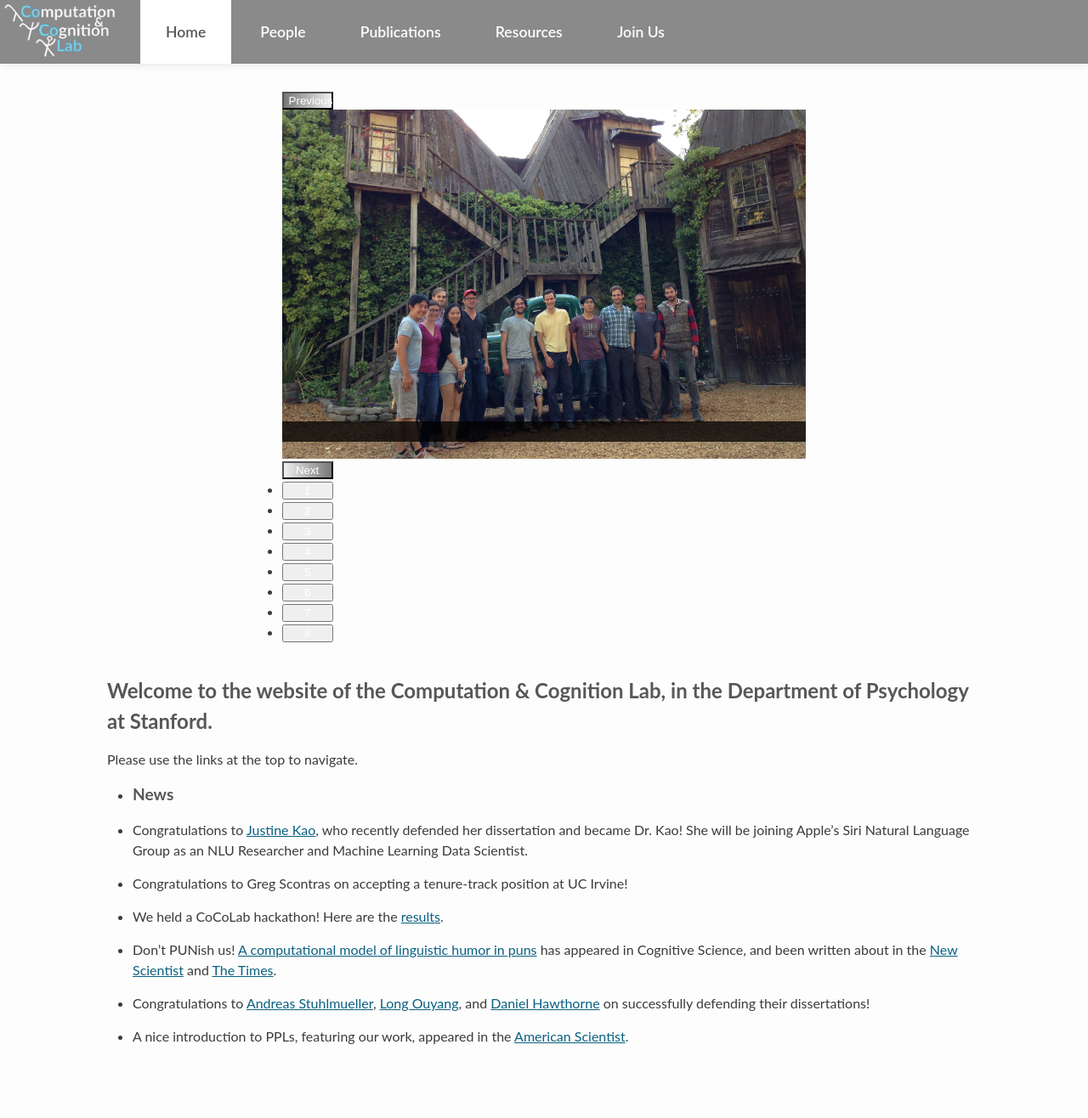
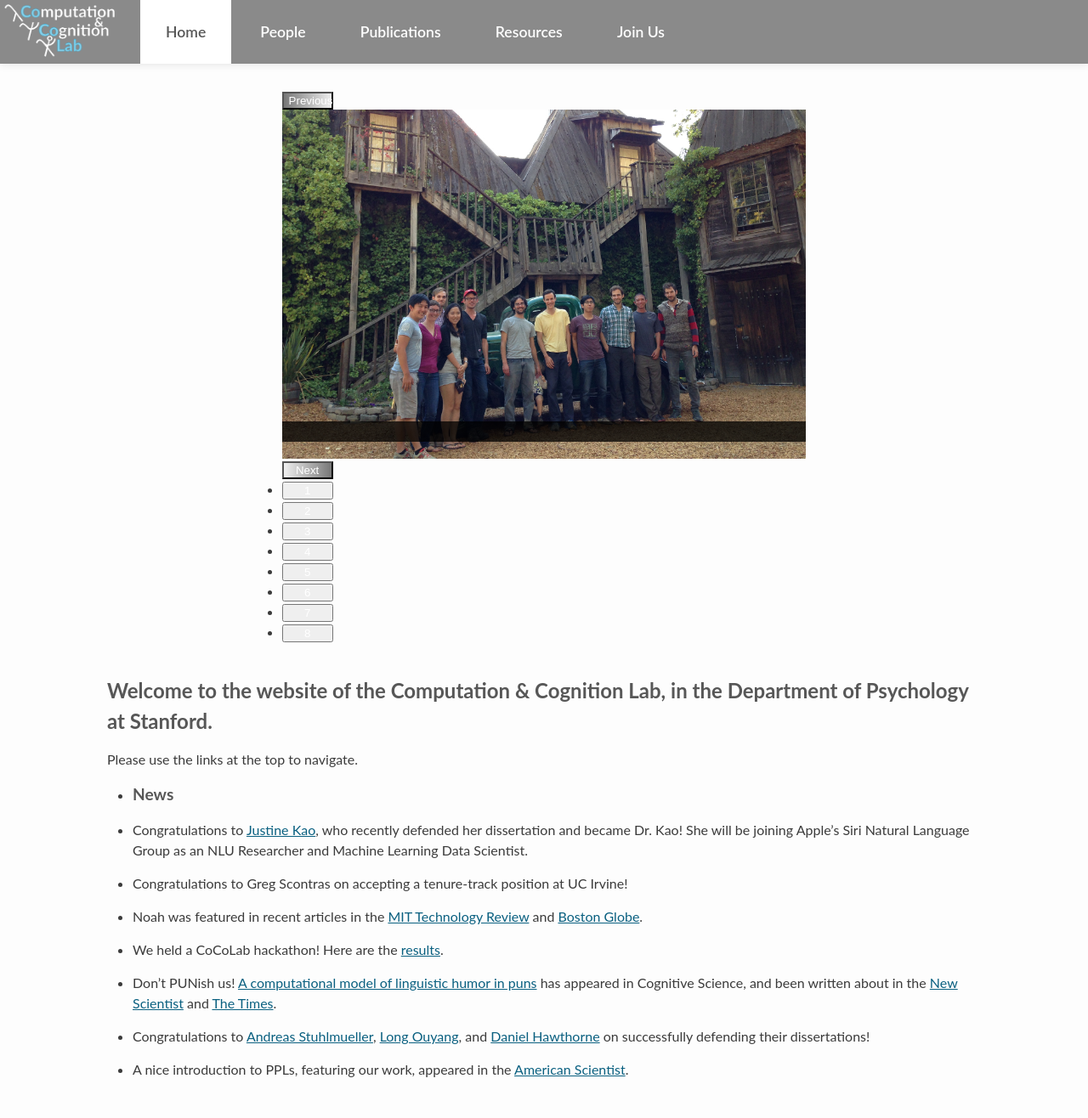
Before and after one commit to stanford-cocolab/cocolab.stanford.edu, a Jekyll site: the page built from 00-index.md, in a window 1280 px wide. Shown: the whole page at 85% size. Built offline with Jekyll 4.4.1, drawn with Linux system fonts in a browser that asks for light colours; nearby versions of some CDN libraries; Markdown is read by kramdown in place of the engine named in the settings; before the commit the page ends 1277 px from its top, so only the background shows below that.

Commit message:
Add links to some pop articles in news

```diff
--- a/00-index.md
+++ b/00-index.md
@@ -16,6 +16,8 @@ Please use the links at the top to navigate.
 
 * Congratulations to Greg Scontras on accepting a tenure-track position at UC Irvine!
 
+* Noah was featured in recent articles in the [MIT Technology Review](https://www.technologyreview.com/s/602094/ais-language-problem/) and [Boston Globe](http://www.bostonglobe.com/ideas/2016/05/27/what-people-can-learn-from-algorithms-and-algorithms-can-learn-from-people/R7XJ1TgLnyZCOnmzBryh5H/story.html).
+
 * We held a CoCoLab hackathon! Here are the [results]({{site.url}}{{site.baseurl}}/hackathon.html).
 
 * Don't PUNish us! [A computational model of linguistic humor in puns](//cocolab.stanford.edu/papers/KaoEtAl2015-CognitiveScience.pdf) has appeared in Cognitive Science, and been written about in the [New Scientist](https://www.newscientist.com/article/dn28036-think-youre-punny-computer-that-can-tell-how-good-a-joke-is/) and [The Times](//cocolab.stanford.edu/papers/TIM_20150815_null_null_01_25.pdf).
```
